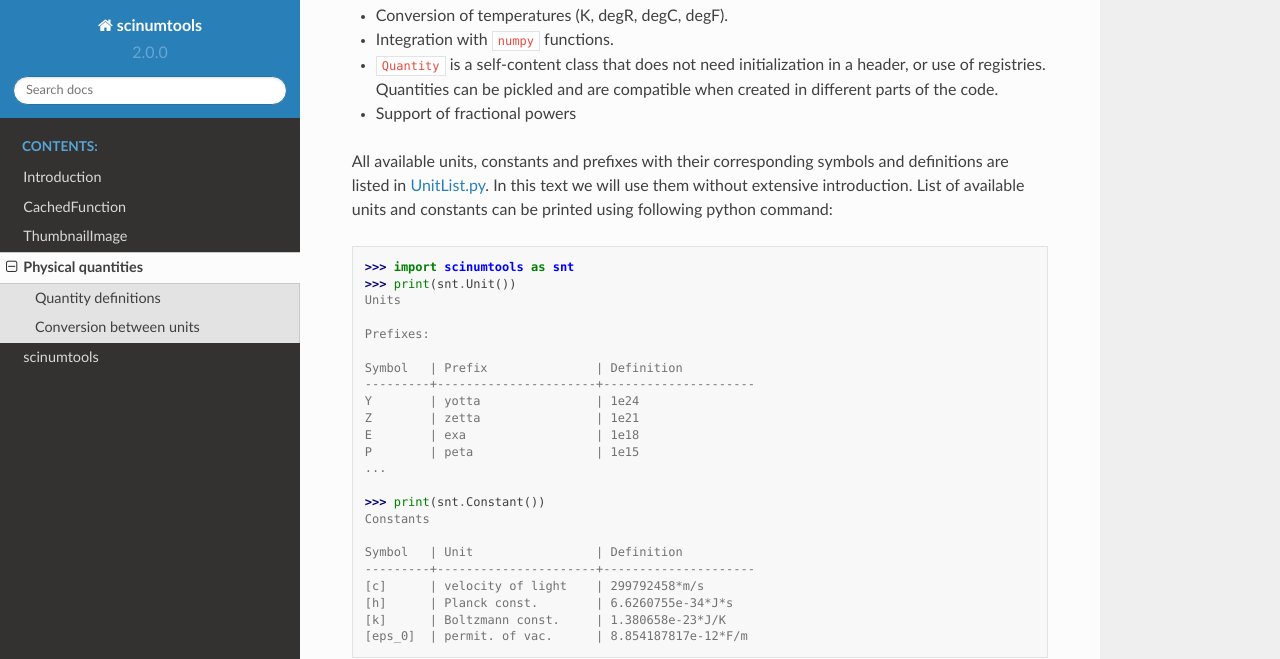
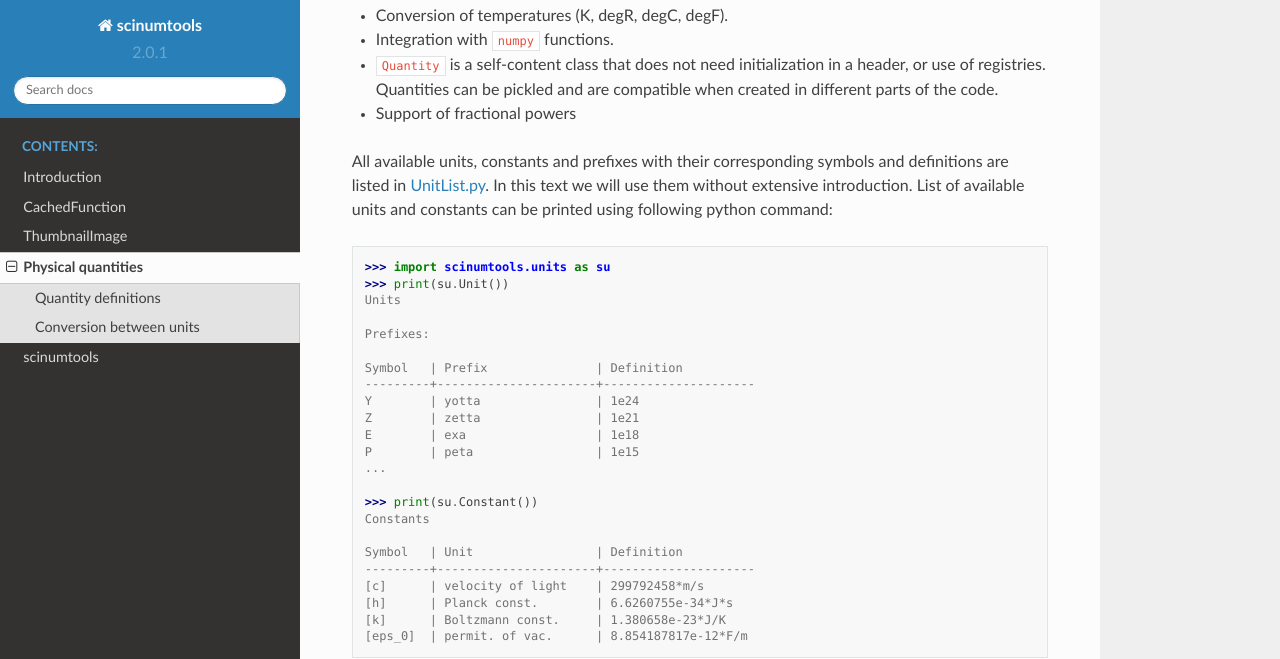
Before and after one commit to vrtulka23/scinumtools, a Sphinx documentation site: the page built from docs/source/quantity.rst, in a window 1280 px wide and 900 px high, scrolled down 326 px. Shown: the top 659 px of the window. Built offline with Sphinx 7.4.7 and the Read the Docs theme 2.0.0, drawn with Linux system fonts in a browser that asks for light colours.

Commit message:
fixed documentation

```diff
--- a/docs/source/quantity.rst
+++ b/docs/source/quantity.rst
@@ -14,8 +14,8 @@ All available units, constants and prefixes with their corresponding symbols and
 
 .. code-block::
 
-   >>> import scinumtools as snt
-   >>> print(snt.Unit())
+   >>> import scinumtools.units as su
+   >>> print(su.Unit())
    Units
 
    Prefixes:
@@ -28,7 +28,7 @@ All available units, constants and prefixes with their corresponding symbols and
    P        | peta                 | 1e15
    ...
 
-   >>> print(snt.Constant())
+   >>> print(su.Constant())
    Constants
 
    Symbol   | Unit                 | Definition
--- a/pyproject.toml
+++ b/pyproject.toml
@@ -4,7 +4,7 @@ build-backend = "hatchling.build"
 
 [project]
 name = "scinumtools"
-version = "2.0.0"
+version = "2.0.1"
 authors = [
   { name="Ondrej Pego Jaura", email="vrtulka23@pm.me" },
 ]
```
